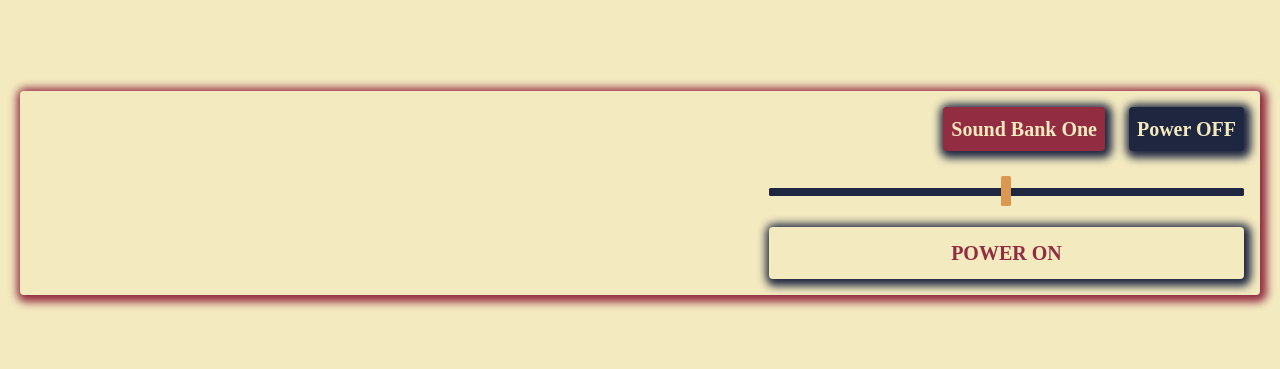
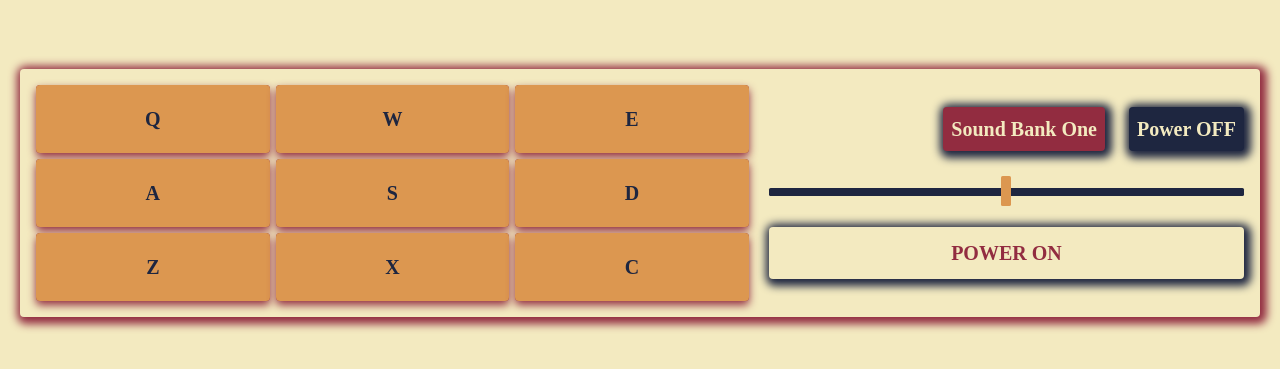
Before and after one commit to RaphaelIsaiah/Drum-Machine, a React (Vite) app: page / in a window 1280 px wide. Shown: the part 207-576 px from the top of the page. Built offline with nearby package versions, Linux system fonts and the light colour scheme; a web font is replaced by a local one.

Commit message:
feat: add DrumsPad component and integrate it into DrumMachine

```diff
--- a/src/components/DrumMachine.jsx
+++ b/src/components/DrumMachine.jsx
@@ -1,14 +1,15 @@
 import { useContext } from "react";
 import { DrumContext } from "../context/DrumContext";
 import PadDisplay from "./PadDisplay";
+import DrumsPad from "./DrumsPad";
 import VolumeControl from "./VolumeControl";
-// import { soundBankOne, soundBankTwo } from "../utils/sounds";
+import { soundBankOne, soundBankTwo } from "../utils/sounds";
 
 const DrumMachine = () => {
   const { power, togglePower, currentBank, toggleSoundBank } =
     useContext(DrumContext);
 
-  // const pads = currentBank === "Sound Bank One" ? soundBankOne : soundBankTwo;
+  const pads = currentBank === "Sound Bank One" ? soundBankOne : soundBankTwo;
 
   return (
     <div
@@ -42,7 +43,16 @@ const DrumMachine = () => {
 
       {/* Section 1 */}
       <div className="md:w-3/5 mt-3 md:mt-0">
-        <div className="d-pads grid grid-cols-3 gap-1 md:gap-1.5 select-none"></div>
+        <div className="d-pads grid grid-cols-3 gap-1 md:gap-1.5 select-none">
+          {pads.map((pad) => (
+            <DrumsPad
+              key={pad.keyTrigger}
+              keyTrigger={pad.keyTrigger}
+              sound={pad.url}
+              id={pad.id}
+            />
+          ))}
+        </div>
       </div>
     </div>
   );
--- /dev/null
+++ b/src/components/DrumsPad.jsx
@@ -0,0 +1,79 @@
+import { useEffect, useContext, useRef, useCallback } from "react";
+import PropTypes from "prop-types";
+import { DrumContext } from "../context/DrumContext";
+import { playSound, handleKeyPress } from "../utils/helpers";
+
+const DrumsPad = ({ keyTrigger, sound, id }) => {
+  const { power, updateDisplay, volume } = useContext(DrumContext);
+  const audioRef = useRef(null);
+  const drumsPadRef = useRef(null);
+
+  const playSoundFunction = useCallback(() => {
+    if (power) {
+      audioRef.current.volume = volume; // Adjust volume before playing sound
+      playSound(keyTrigger);
+      updateDisplay(id);
+      animatePad();
+    } else {
+      animatePadOff();
+    }
+  }, [power, volume, keyTrigger, id, updateDisplay]);
+
+  const handleKeyPressFunction = useCallback(
+    (e) => {
+      handleKeyPress(e, keyTrigger, playSoundFunction);
+    },
+    [keyTrigger, playSoundFunction]
+  );
+
+  const animatePad = () => {
+    drumsPadRef.current.classList.add("translate-0.5", "scale-97");
+
+    setTimeout(() => {
+      drumsPadRef.current.classList.remove("translate-0.5", "scale-97");
+    }, 100);
+  };
+
+  const animatePadOff = () => {
+    drumsPadRef.current.classList.add("scale-103");
+
+    setTimeout(() => {
+      drumsPadRef.current.classList.remove("scale-103");
+    }, 100);
+  };
+
+  useEffect(() => {
+    document.addEventListener("keydown", handleKeyPressFunction);
+
+    return () => {
+      document.removeEventListener("keydown", handleKeyPressFunction);
+    };
+  }, [handleKeyPressFunction]);
+
+  return (
+    <div className="bg-roseRed rounded cursor-pointer shadow-3xl">
+      <div
+        ref={drumsPadRef}
+        className="drum-pad bg-desertSun px-3 py-5 rounded text-darkBlue"
+        id={id}
+        onClick={playSoundFunction}
+      >
+        {keyTrigger}
+        <audio
+          ref={audioRef}
+          src={sound}
+          className="clip"
+          id={keyTrigger}
+        ></audio>
+      </div>
+    </div>
+  );
+};
+
+DrumsPad.propTypes = {
+  keyTrigger: PropTypes.string.isRequired,
+  sound: PropTypes.string.isRequired,
+  id: PropTypes.string.isRequired,
+};
+
+export default DrumsPad;
```
